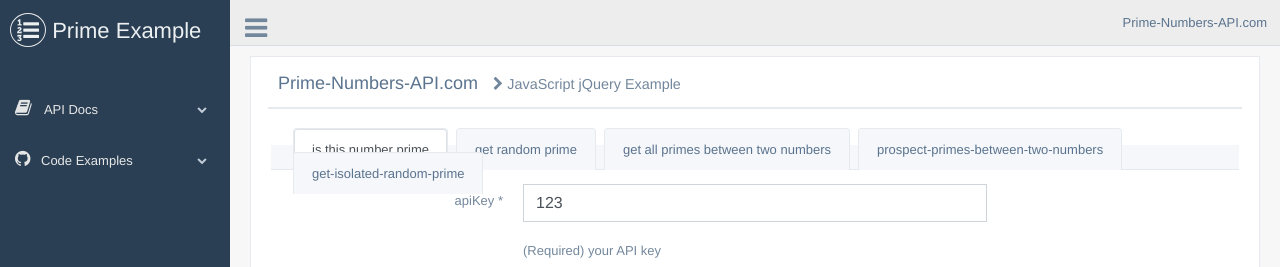
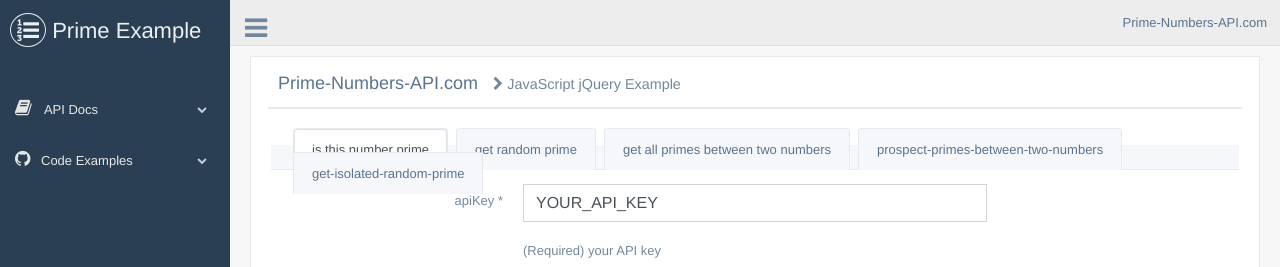
Before and after one commit to Prime-Numbers-API/node-example, a website: page public/index.html in a window 1280 px wide. Shown: the top 267 px of the page. Drawn offline with Linux system fonts and the light colour scheme.

Commit message:
updated node example api keys

```diff
--- a/public/index.html
+++ b/public/index.html
@@ -134,7 +134,7 @@
                                                         <span class="required">*</span>
                                                         </label>
                                                     <div class="col-md-6 col-sm-6 ">
-                                                        <input type="text" id="is-this-number-prime-apiKey" name="is-this-number-prime-apiKey" required="required" class="form-control  " value="123">
+                                                        <input type="text" id="is-this-number-prime-apiKey" name="is-this-number-prime-apiKey" required="required" class="form-control  " value="YOUR_API_KEY">
                                                         <br />(Required) your API key
                                                     </div>
                                                 </div>
@@ -245,7 +245,7 @@
                                                         <span class="required">*</span>
                                                         </label>
                                                     <div class="col-md-6 col-sm-6 ">
-                                                        <input type="text" id="get-random-prime-apiKey" name="get-random-prime-apiKey" required="required" class="form-control  " value="123">
+                                                        <input type="text" id="get-random-prime-apiKey" name="get-random-prime-apiKey" required="required" class="form-control  " value="YOUR_API_KEY">
                                                         <br />(Required) your API key
                                                     </div>
                                                 </div>
@@ -366,7 +366,7 @@
                                                         <span class="required">*</span>
                                                         </label>
                                                     <div class="col-md-6 col-sm-6 ">
-                                                        <input type="text" id="get-all-primes-between-two-numbers-apiKey" name="get-all-primes-between-two-numbers-apiKey" required="required" class="form-control  " value="123">
+                                                        <input type="text" id="get-all-primes-between-two-numbers-apiKey" name="get-all-primes-between-two-numbers-apiKey" required="required" class="form-control  " value="YOUR_API_KEY">
                                                         <br />(Required) your API key
                                                     </div>
                                                 </div>
@@ -487,7 +487,7 @@
                                                         <span class="required">*</span>
                                                         </label>
                                                     <div class="col-md-6 col-sm-6 ">
-                                                        <input type="text" id="prospect-primes-between-two-numbers-apiKey" name="prospect-primes-between-two-numbers-apiKey" required="required" class="form-control  " value="123">
+                                                        <input type="text" id="prospect-primes-between-two-numbers-apiKey" name="prospect-primes-between-two-numbers-apiKey" required="required" class="form-control  " value="YOUR_API_KEY">
                                                         <br />(Required) your API key
                                                     </div>
                                                 </div>
@@ -608,7 +608,7 @@
                                                         <span class="required">*</span>
                                                         </label>
                                                     <div class="col-md-6 col-sm-6 ">
-                                                        <input type="text" id="get-isolated-random-prime-apiKey" name="get-isolated-random-prime-apiKey" required="required" class="form-control  " value="123">
+                                                        <input type="text" id="get-isolated-random-prime-apiKey" name="get-isolated-random-prime-apiKey" required="required" class="form-control  " value="YOUR_API_KEY">
                                                         <br />(Required) your API key
                                                     </div>
                                                 </div>
```
